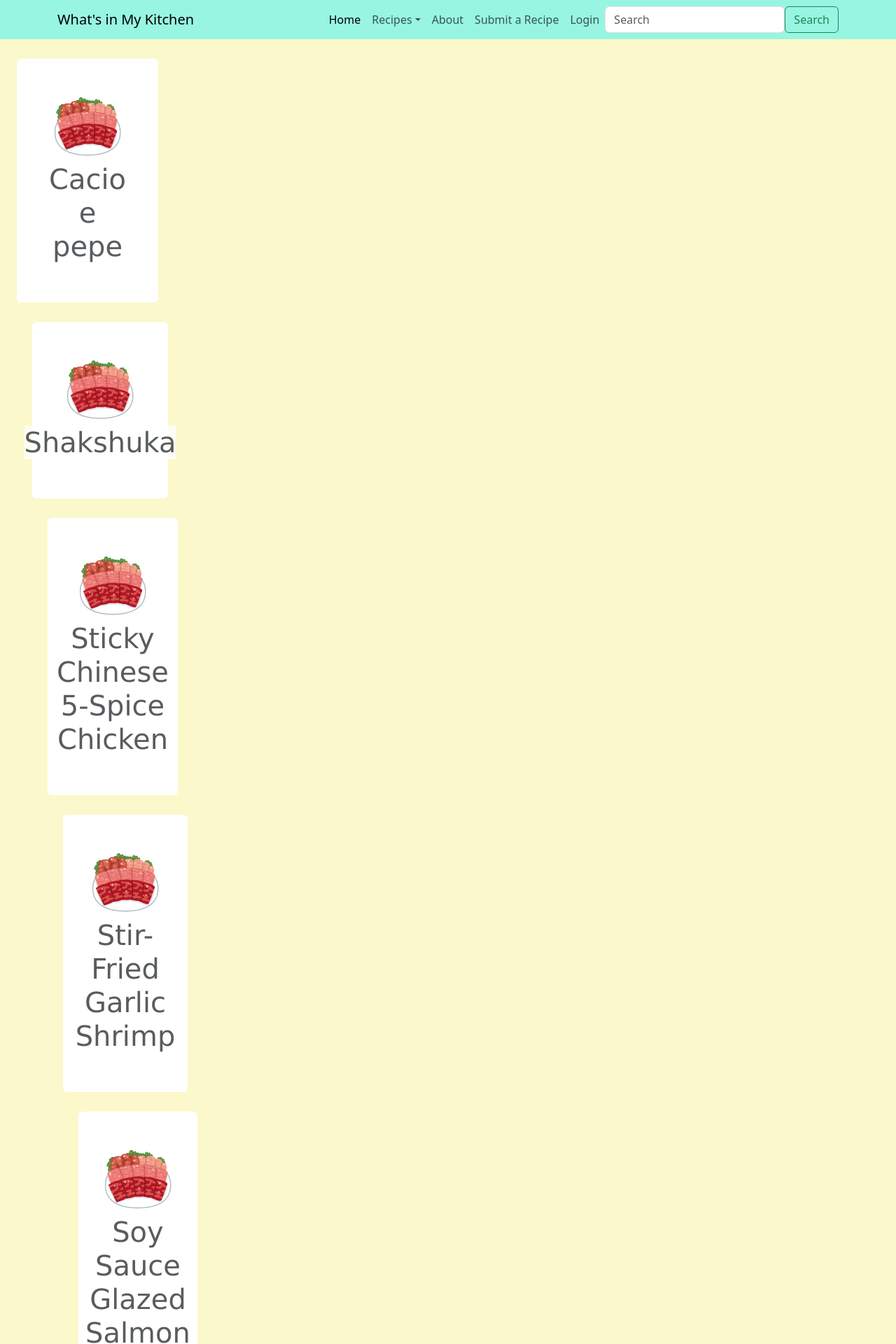
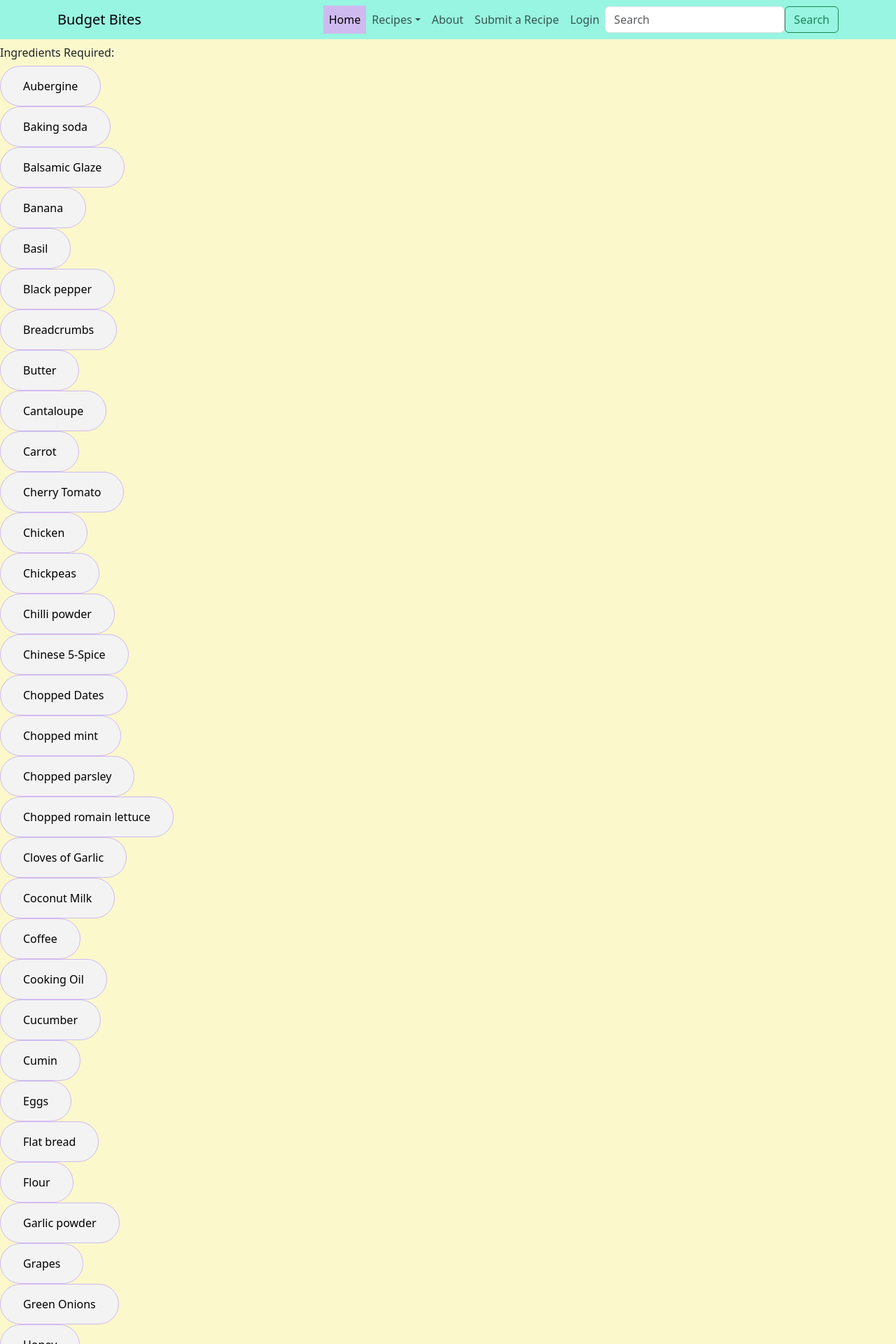
Before and after one commit to TanyaWaqanika/CookingMamas, a Flask app: page /search in a window 1280 px wide; the page is wider, and only the part inside the window is pictured. Shown: the top 1920 px of that part at 70% size. Run offline with Flask 3, Linux system fonts and the light colour scheme; data comes from the database, SQL or seed files in the repository.

Commit message:
added buttons!

```diff
--- a/application/routes.py
+++ b/application/routes.py
@@ -57,8 +57,8 @@ def submit_recipe():
 def search():
     recipename = get_recipe_title()
     recipedesc = get_recipe_desc()
-
-    return render_template('search.html', recipename=recipename, recipedesc=recipedesc)
+    ingredientname = get_ingredient_names()
+    return render_template('search.html', recipename=recipename, recipedesc=recipedesc, ingredientname=ingredientname)
 
 
 @app.route('/submitsuccess')
--- /dev/null
+++ b/application/static/filter.js
@@ -0,0 +1,7 @@
+ingredients = document.querySelector('#get_ingredients').value
+recipe = document.querySelector('#get_recipe').value
+
+
+let products = {
+
+}
--- a/application/static/main_styles.css
+++ b/application/static/main_styles.css
@@ -110,13 +110,43 @@ a:link {
   line-height: 20px;
 }
 
-const myCarouselElement = document.querySelector('#myCarousel')
-
-const carousel = new bootstrap.Carousel(myCarouselElement, {
-  interval: 2000,
-  touch: false
-}
-
 bg-body-tertiary{
 background-color: #CCCFFB;
 }
+
+#buttons
+{ width:100;
+text=align: center;
+}
+
+.button-value {
+
+border:1px solid #cfbaf0;
+transition: background-color 200ms, color 200ms;
+display: inline-block;
+padding: 1em 2em;
+border-radius: 2em;
+background-color: #f3f3f3;
+color: #a3c4f3
+cursor: pointer;
+
+}
+
+.button-value:hover {
+background-color: #E5E4E2;
+color: #3a3a3a;
+}
+
+
+.active {
+background-color: #cfbaf0;
+color: #CCCFFB;
+}
+
+.filter-container {
+  display: flex;
+  flex-wrap: wrap;
+  justify-content: flex-start;
+  gap: 5px;
+  padding: 16px 0 10px;
+ }
--- a/application/templates/about.html
+++ b/application/templates/about.html
@@ -3,17 +3,17 @@
 <!--About us text-->
 <div class="container">
     <h1>
-        Welcome to [SITE NAME]!
+        Welcome to Budget Bites!
     </h1>
     <br>
     <p>
-        At [SITE NAME], we understand the challenges of being a student, especially when it comes to balancing a tight budget with the desire for delicious, nutritious meals. That's why we're here to help you make the most out of what you have in your cupboard and wallet.
+        At Budget Bites, we understand the challenges of being a student, especially when it comes to balancing a tight budget with the desire for delicious, nutritious meals. That's why we're here to help you make the most out of what you have in your cupboard and wallet.
     <br><br>
         Our mission is simple: to empower students to cook tasty and affordable meals using ingredients commonly found in their kitchen. Whether you're a culinary novice or a seasoned chef on a shoestring budget, we've got you covered with easy-to-follow recipes, handy cooking tips, and creative ideas to spice up your meals without breaking the bank.
     <br><br>
         We believe that cooking should be fun, accessible, and above all, delicious. That's why our team of passionate food enthusiasts works tirelessly to curate a collection of recipes that are not only budget-friendly but also mouthwateringly good. From quick and simple snacks to hearty meals that will keep you fueled through late-night study sessions, we've got something for every craving and occasion.
     <br><br>
-        But [SITE NAME] is more than just a collection of recipes. It's a community—a place where students from all walks of life can come together to share their love of food, swap tips and tricks, and support each other on their culinary journey. Whether you're cooking for one or hosting a dorm room dinner party, you'll find inspiration, encouragement, and camaraderie here.
+        But Budget Bites is more than just a collection of recipes. It's a community—a place where students from all walks of life can come together to share their love of food, swap tips and tricks, and support each other on their culinary journey. Whether you're cooking for one or hosting a dorm room dinner party, you'll find inspiration, encouragement, and camaraderie here.
     <br><br>
         So, join us in the kitchen and let's cook up some magic together. With a little creativity and a pinch of passion, you'll be amazed at what you can create with the ingredients you already have. Happy cooking!
     </p>
--- a/application/templates/layout.html
+++ b/application/templates/layout.html
@@ -26,7 +26,7 @@
     <div class="container fluid">
 
         <!-- Logo/hyperlink website name -->
-        <a class="navbar-brand" href="/home">What's in <span>My Kitchen</span></a>
+        <a class="navbar-brand" href="/home">Budget <span>Bites</span></a>
 
         <!-- Search Bar ; currently non-functional -->
             <form action="#" class="searchform order-sm-start order-lg-last">
--- a/application/templates/search.html
+++ b/application/templates/search.html
@@ -2,19 +2,38 @@
 
 {% block body_content %}
 
-{% for recipe in recipename %}
+<div class="col-auto">
+    <label for="ingredientname" class="col-form-label">Ingredients Required:  </label>
 
-<div class="row mt-4 g-1 px-4 mb-5"> <!-- arranges cards in rows with spacing -->
-<div class="col-6 col-md-4 col-xl-2"> <!-- changes width of containers/cards; boostrap responsive -->
-  <div class="card-inner p-3 d-flex flex-column align-items-center justify-content-center rounded display-6 p-5"> <!-- creates cards and centres contents -->
-    <img src="../static/images/meat_set.png" width="100">
-    <div class="text-center mg-text"> <span class="fs-7 text-body-secondary">
 
-        <a href="/login">
+        {% for ingredient in ingredientname|sort %}
 
-        </a><h1>{{ recipe }}</h1></span> <!-- text and hyperlink to relevant pages -->
+        <input type="hidden" id="get_ingredients" value="{{ ingredient }}">
+        <div id="buttons" class="d-flex">
+                <button class="button-value">{{ ingredient }}</button>
+        </div>
+
+        {% endfor %}
+
+    <br>
+  {% for ingredient in ingredientname|sort %}
+    <div class="form-check form-check-inline">
+        <input class="form-check-input" type="checkbox" value="">
+        <label class="form-check-label" id="ingredientname"  for="ingredientname">{{ ingredient }}</label>
     </div>
-  </div>
+ {% endfor %}
+
+
 </div>
- {% endfor %}
+
+
+{% for name in recipename %}
+<input type="hidden" id="get_recipes" value="{{ name }}">
+        <h1>{{ name }}  </h1>
+{% for desc in recipedesc %}
+{{ desc }}
+{% endfor %}
+{% endfor %}
+
+<script src="../static/filter.js"></script>
 {% endblock %}
--- a/application/templates/submitRecipe.html
+++ b/application/templates/submitRecipe.html
@@ -89,7 +89,7 @@
 <!--                                creates a dropdown list-->
                                         <option selected>Select an ingredient</option>
 <!--                                    This is the default option displayed when the dropdown list is opened. The selected attribute makes it the default selected option-->
-                                        {% for ingredient in ingredientname %}
+                                        {% for ingredient in ingredientname|sort %}
 <!--                                    adding a for loop that iterates through all the values in ingredient-->
                                             <option value="{{ ingredient }}">{{ ingredient }}</option>
 <!--                                        creates option element for each value in ingredientname-->
@@ -98,6 +98,7 @@
                                 </div>
                             </div>
                         </div>
+
                         <div class="col-auto">
                             <div class="p-2">
                                 <label for="quantity" class="col-form-label">Quantity</label>
@@ -106,6 +107,7 @@
                                 <input type="number" min="1" step="0.25" id="quantity" name="quantity" class="form-control" aria-describedby="quantity">
                             </div>
                         </div>
+
                         <div class="col-auto">
                             <div class="p-2">
                                 <label for="unitname" class="col-form-label">Select a unit</label>
--- a/requirements.txt
+++ b/requirements.txt
@@ -1,3 +1,4 @@
 Flask
 wtforms
 mysql-connector-python
+Flask-SQLALchemy
```
